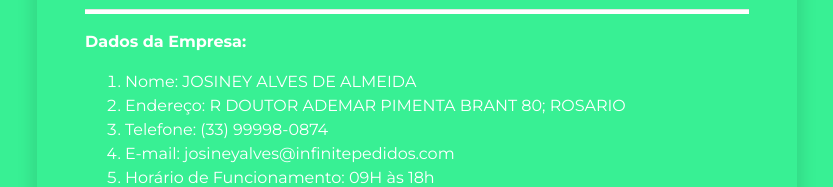
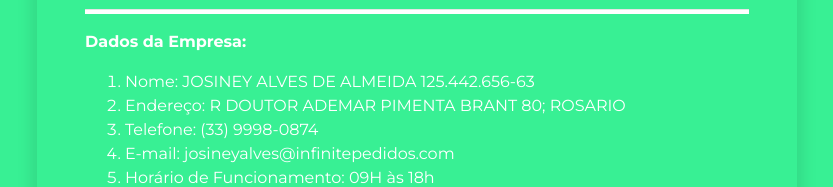
Before and after one commit to JosineyAlves/infinitepedidos.com, a plain HTML site: page index.html in a window 1280 px wide. Shown: the part 673-860 px from the top of the page, without its empty margins (223-1056 px from the left). Drawn offline with nearby package versions, Linux system fonts and the light colour scheme.

Commit message:
Update index.html

```diff
--- a/index.html
+++ b/index.html
@@ -47,9 +47,9 @@
                 <hr style="padding: 2px; background-color: #ffffff;">
                 <p class="font-weight-bold">Dados da Empresa:</p>
                 <ol>
-                    <li>Nome: JOSINEY ALVES DE ALMEIDA</li>
+                    <li>Nome: JOSINEY ALVES DE ALMEIDA 125.442.656-63</li>
                     <li>Endereço: R DOUTOR ADEMAR PIMENTA BRANT 80; ROSARIO</li>
-                    <li>Telefone: (33) 99998-0874</li>
+                    <li>Telefone: (33) 9998-0874</li>
                     <li>E-mail: josineyalves@infinitepedidos.com</li>
                     <li>Horário de Funcionamento: 09H às 18h</li>
                     <li>Redes Sociais: @josineyalves_</li>
```
